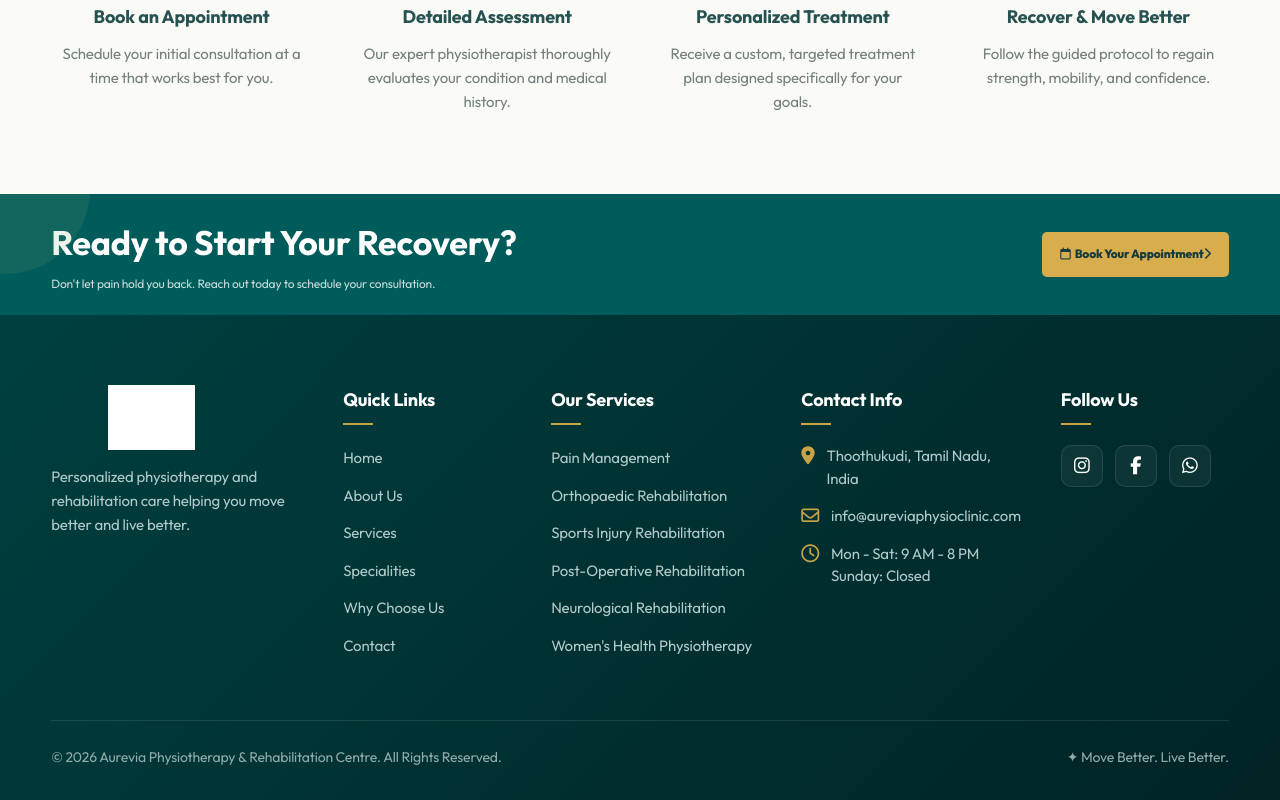
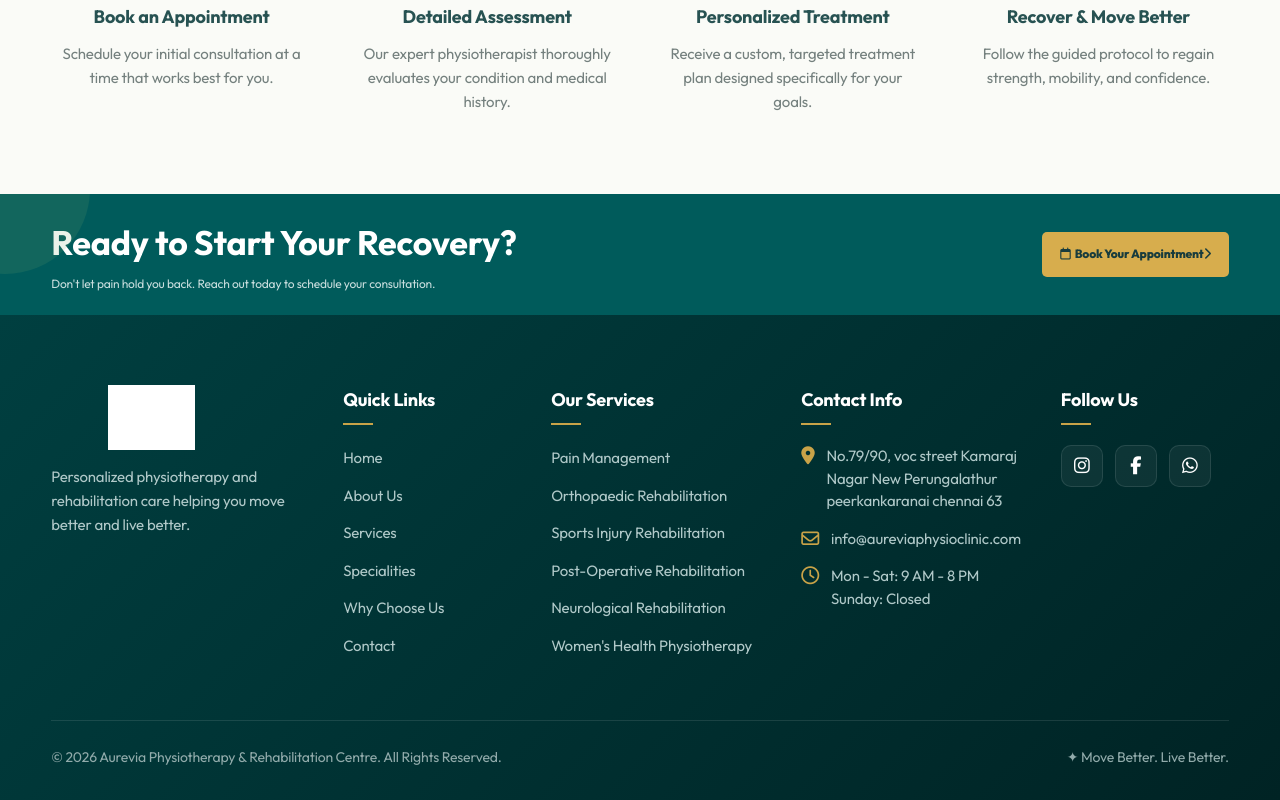
Before and after one commit to silambarasangessdemn1-cloud/Aurevia-frontend, a React (Vite) app: page /services in a window 1280 px wide. Shown: the part 890-1690 px from the top of the page. Built offline with nearby package versions, Linux system fonts and the light colour scheme; no server answers; grey boxes are pictures that could not be loaded.

Commit message:
Update Footer component

```diff
--- a/src/components/Footer.jsx
+++ b/src/components/Footer.jsx
@@ -40,7 +40,7 @@ const Footer = () => {
             <h4>Contact Info</h4>
             <div className="contact-line">
               <i className="fa-solid fa-location-dot"></i>
-              <span>Thoothukudi, Tamil Nadu, India</span>
+              <span>No.79/90, voc street Kamaraj Nagar New Perungalathur peerkankaranai chennai 63</span>
             </div>
             <div className="contact-line">
               <i className="fa-regular fa-envelope"></i>
```
